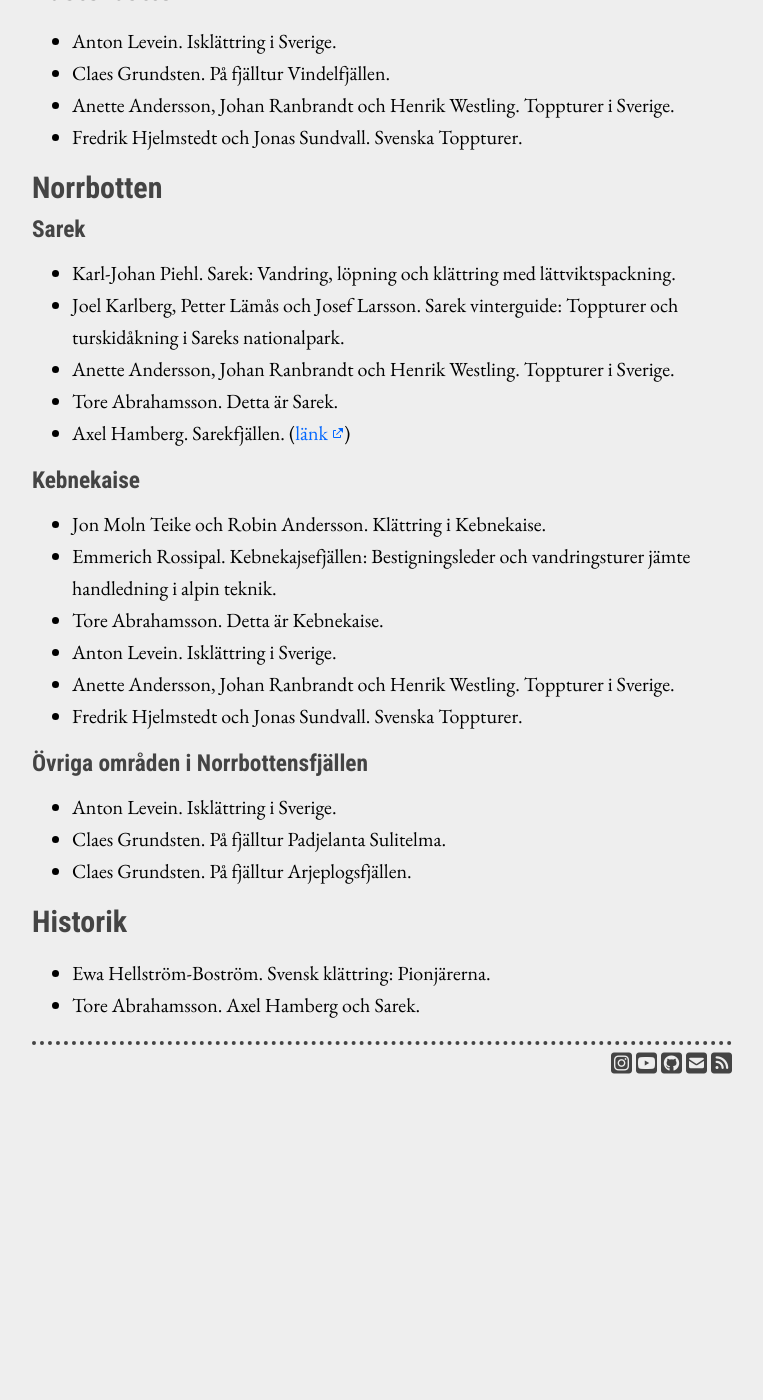
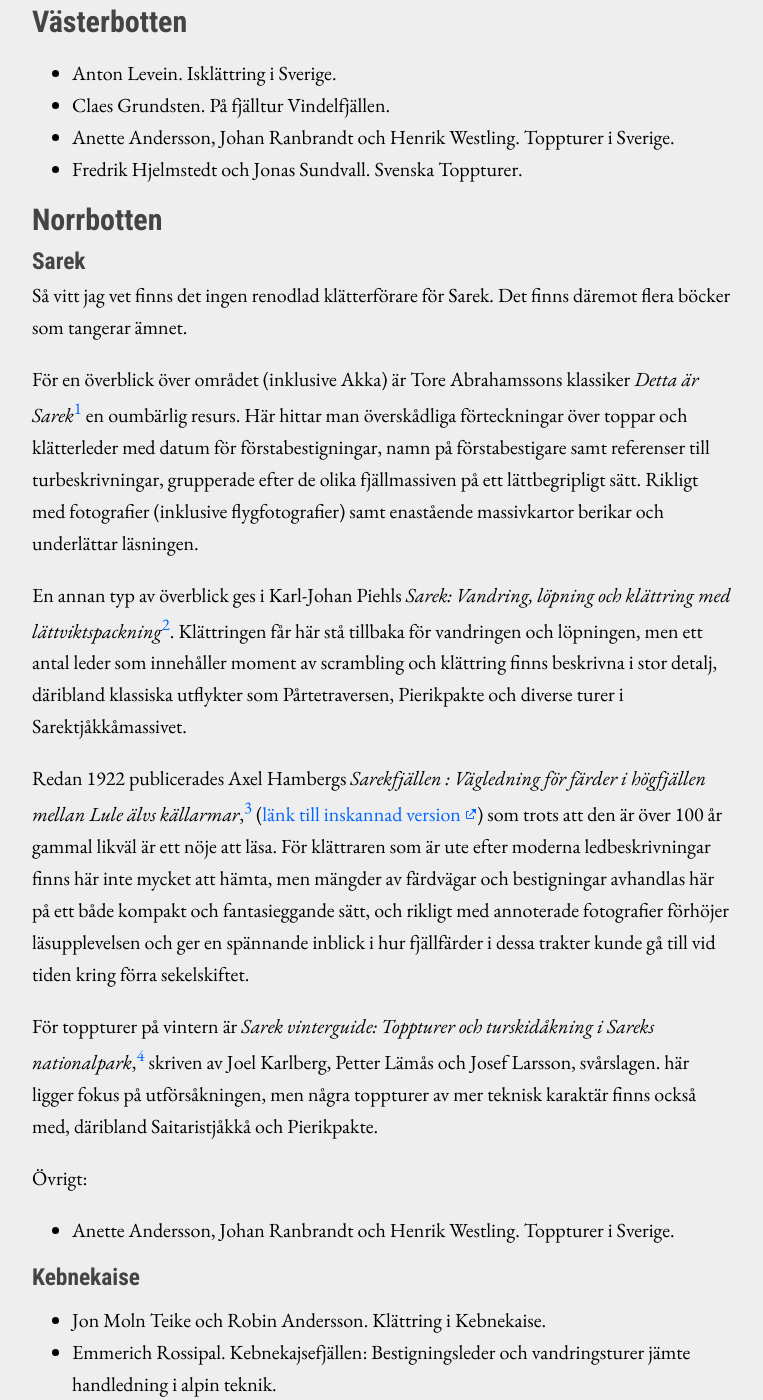
Before and after one commit to fjallklatterprojektet/fjallklatterprojektet.github.io, a Jekyll site: the page built from _posts/2026-08-23-forare_och_litteratur.md, in a window 1280 px wide and 1400 px high, scrolled down 837 px. Shown: the whole window, without its empty margins (258-1021 px from the left). Built offline with Jekyll 4.4.1, drawn with Linux system fonts in a browser that asks for light colours; before the commit the page ends 1960 px from its top, so only the background shows below that; some of the changed text lies outside the part shown.

Commit message:
Update post

```diff
--- a/_posts/2026-08-23-forare_och_litteratur.md
+++ b/_posts/2026-08-23-forare_och_litteratur.md
@@ -33,11 +34,19 @@ På denna sida har jag tänkt sammanställa en översikt över förare och litte
 
 ### Sarek
 
-* Karl-Johan Piehl. Sarek: Vandring, löpning och klättring med lättviktspackning.
-* Joel Karlberg, Petter Lämås och Josef Larsson. Sarek vinterguide: Toppturer och turskidåkning i Sareks nationalpark.
+Så vitt jag vet finns det ingen renodlad klätterförare för Sarek. Det finns däremot flera böcker som tangerar ämnet.
+
+För en överblick över området (inklusive Akka) är Tore Abrahamssons klassiker *Detta är Sarek*[^1] en oumbärlig resurs. Här hittar man överskådliga förteckningar över toppar och klätterleder med datum för förstabestigningar, namn på förstabestigare samt referenser till turbeskrivningar, grupperade efter de olika fjällmassiven på ett lättbegripligt sätt. Rikligt med fotografier (inklusive flygfotografier) samt enastående massivkartor berikar och underlättar läsningen.
+
+En annan typ av överblick ges i Karl-Johan Piehls *Sarek: Vandring, löpning och klättring med lättviktspackning*[^2]. Klättringen får här stå tillbaka för vandringen och löpningen, men ett antal leder som innehåller moment av scrambling och klättring finns beskrivna i stor detalj, däribland klassiska utflykter som Pårtetraversen, Pierikpakte och diverse turer i Sarektjåkkåmassivet.
+
+Redan 1922 publicerades Axel Hambergs *Sarekfjällen : Vägledning för färder i högfjällen mellan Lule älvs källarmar*,[^3] ([länk till inskannad version](http://www.axelhamberg.se/pdf/Hamberg_Sarekfjallen1922.pdf){: .external}) som trots att den är över 100 år gammal likväl är ett nöje att läsa. För klättraren som är ute efter moderna ledbeskrivningar finns här inte mycket att hämta, men mängder av färdvägar och bestigningar avhandlas här på ett både kompakt och fantasieggande sätt, och rikligt med annoterade fotografier förhöjer läsupplevelsen och ger en spännande inblick i hur fjällfärder i dessa trakter kunde gå till vid tiden kring förra sekelskiftet.
+
+För toppturer på vintern är *Sarek vinterguide: Toppturer och turskidåkning i Sareks nationalpark*,[^4] skriven av Joel Karlberg, Petter Lämås och Josef Larsson, svårslagen. här ligger fokus på utförsåkningen, men några toppturer av mer teknisk karaktär finns också med, däribland Saitaristjåkkå och Pierikpakte.
+
+Övrigt:
+
 * Anette Andersson, Johan Ranbrandt och Henrik Westling. Toppturer i Sverige.
-* Tore Abrahamsson. Detta är Sarek.
-* Axel Hamberg. Sarekfjällen. ([länk](http://www.axelhamberg.se/pdf/Hamberg_Sarekfjallen1922.pdf){: .external})
 
 ### Kebnekaise
 
@@ -58,3 +67,17 @@ På denna sida har jag tänkt sammanställa en översikt över förare och litte
 
 * Ewa Hellström-Boström. Svensk klättring: Pionjärerna.
 * Tore Abrahamsson. Axel Hamberg och Sarek.
+
+## Bibliografi
+
+[^1]: Tore Abrahamsson. (1973). *Detta är Sarek* (1 uppl.). Rabén & Sjögren.
+
+    Finns även i en andra (1982) och tredje (1993) upplaga, som är reviderade och kompletterade med nytillkommen information om bl.a. förstabestigningar.
+
+[^2]: Karl-Johan Piehl. (2022). *Sarek: Vandring, löpning och klättring med lättviktspackning*. Piehl B.
+
+[^3]: Axel Hamberg. (1922). *Sarekfjällen : Vägledning för färder i högfjällen mellan Lule älvs källarmar*. Wahlström & Widstrand.
+
+    Finns inskannad här: [http://www.axelhamberg.se/pdf/Hamberg_Sarekfjallen1922.pdf](http://www.axelhamberg.se/pdf/Hamberg_Sarekfjallen1922.pdf){: .external}.
+
+[^4]: Joel Karlberg, Petter Lämås, Josef Larsson. (2010). *Sarek vinterguide: Toppturer och turskidåkning i Sareks nationalpark*. Calazo.
```
Also changed, not shown: other parts of _posts/2026-08-23-forare_och_litteratur.md (+1 -0 lines).
